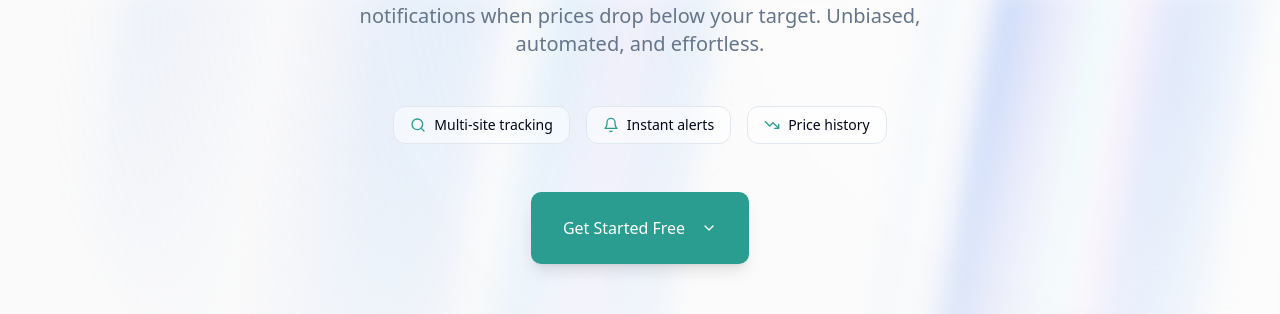
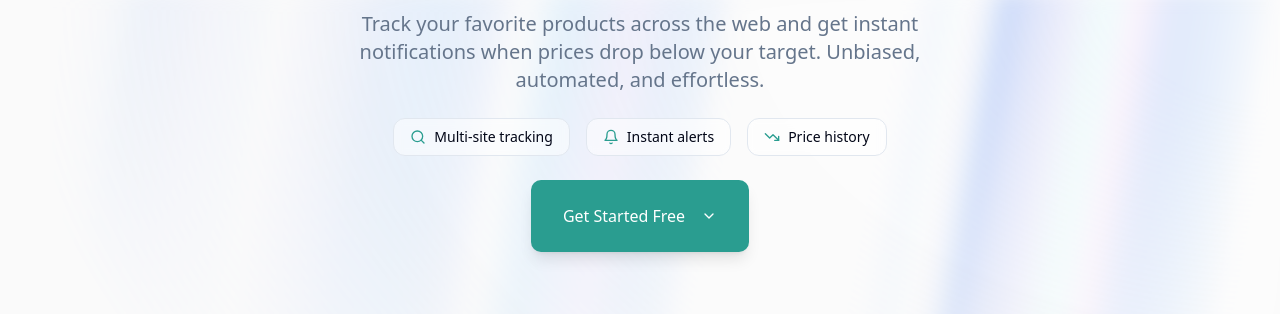
Before and after one commit to gr-vive/wishful-price-drops, a React (Vite) app: page / in a window 1280 px wide. Shown: the top 314 px of the page. Built offline with nearby package versions, Linux system fonts and the light colour scheme; no server answers; the HTML template or start-up script is replaced by a standard one.

Commit message:
Fix: Adjust hero section cropping

```diff
--- a/src/components/Hero.tsx
+++ b/src/components/Hero.tsx
@@ -8,7 +8,7 @@ interface HeroProps {
 
 export const Hero = ({ onGetStarted }: HeroProps) => {
   return (
-    <section className="min-h-screen flex flex-col items-center justify-center px-4 relative">
+    <section className="min-h-screen flex flex-col items-center justify-center px-4 py-20 relative">
       <motion.div
         initial={{ opacity: 0, y: 40 }}
         animate={{ opacity: 1, y: 0 }}
@@ -17,7 +17,7 @@ export const Hero = ({ onGetStarted }: HeroProps) => {
           duration: 0.8,
           ease: "easeInOut",
         }}
-        className="text-center max-w-4xl mx-auto"
+        className="text-center max-w-4xl mx-auto space-y-6"
       >
         {/* Badge */}
         <motion.div
```
